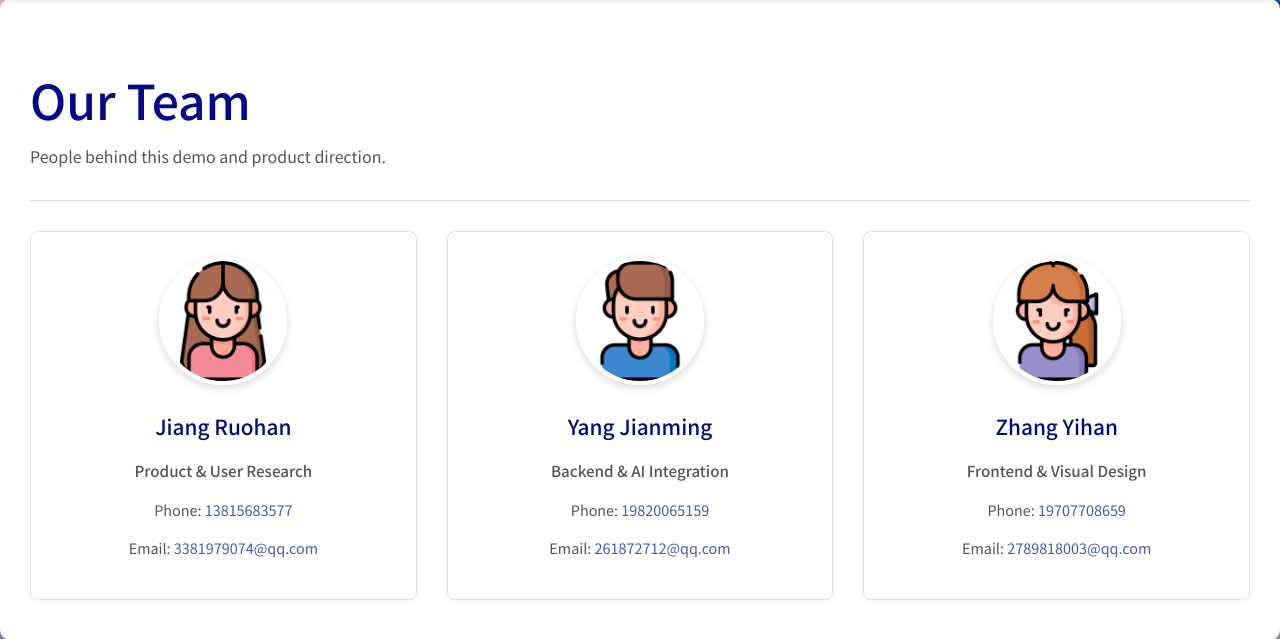
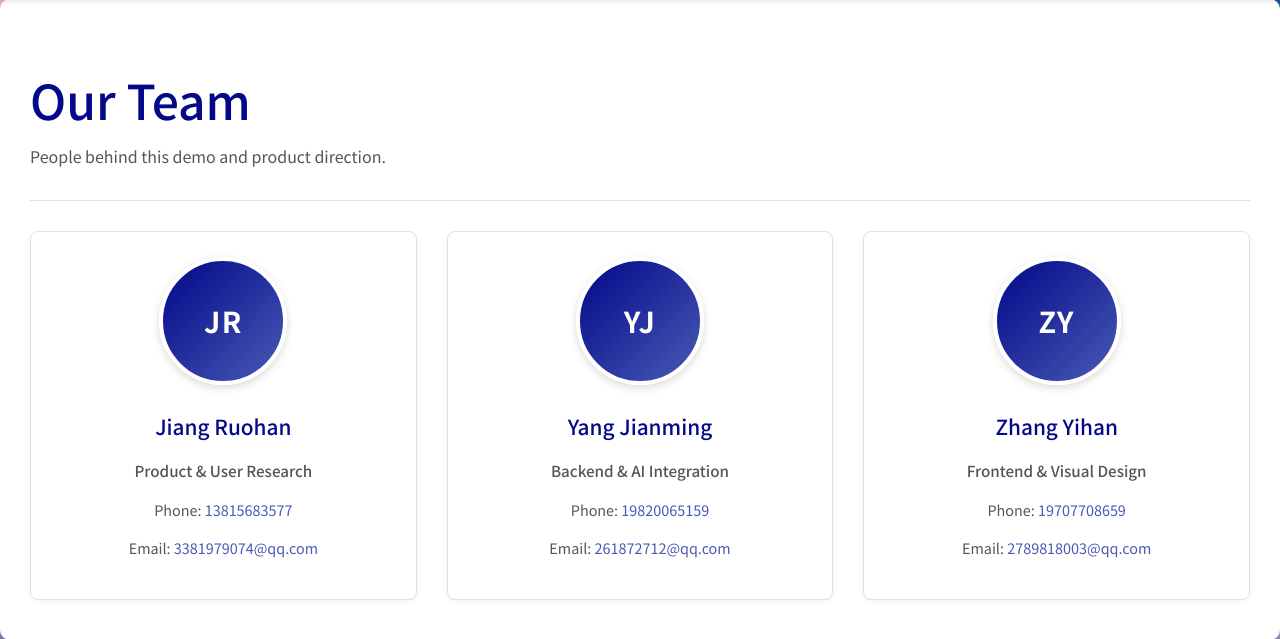
Before and after one commit to Gatsby0916/ai-health-demo, a Flask app: page /team in a window 1280 px wide. Shown: the part 77-716 px from the top of the page. Run offline with Flask 3, Linux system fonts and the light colour scheme.

Commit message:
refactor: replace image assets with symbol-based UI cards

```diff
--- a/app.py
+++ b/app.py
@@ -4,7 +4,7 @@ from pathlib import Path
 from typing import Tuple
 
 from dotenv import load_dotenv
-from flask import Flask, jsonify, render_template, request, url_for
+from flask import Flask, jsonify, render_template, request
 
 from config import load_settings
 from services.ai_service import DeepSeekHealthAdvisor
@@ -34,22 +34,22 @@ def _feature_cards():
         {
             "title": "Stress & Mood Support",
             "description": "Identify stress patterns and receive practical coping strategies for daily life.",
-            "icon": url_for("static", filename="images/icon_stress.png"),
+            "symbol": "S",
         },
         {
             "title": "Sleep Improvement",
             "description": "Get actionable sleep hygiene suggestions based on your routines and symptoms.",
-            "icon": url_for("static", filename="images/icon_sleep.png"),
+            "symbol": "Z",
         },
         {
             "title": "Nutrition Guidance",
             "description": "Receive balanced, realistic diet recommendations adapted to your context.",
-            "icon": url_for("static", filename="images/icon_diet.png"),
+            "symbol": "N",
         },
         {
             "title": "Activity Planning",
             "description": "Build sustainable movement habits with intensity and duration guidance.",
-            "icon": url_for("static", filename="images/icon_exercise.png"),
+            "symbol": "A",
         },
     ]
 
--- a/static/style.css
+++ b/static/style.css
@@ -518,6 +518,20 @@ main .container li {
     opacity: 0.8;
 }
 
+.feature-symbol {
+    width: 56px;
+    height: 56px;
+    margin: 0 auto 15px auto;
+    border-radius: 50%;
+    display: grid;
+    place-items: center;
+    background: var(--primary-color);
+    color: var(--white-color);
+    font-weight: 700;
+    font-size: 1.2rem;
+    letter-spacing: 0.04em;
+}
+
 .feature-item h3 {
     margin-top: 0;
     margin-bottom: 10px;
@@ -562,6 +576,22 @@ main .container li {
     border: 4px solid var(--white-color);
     box-shadow: 0 3px 8px rgba(0,0,0,0.15);
     display: block;
+}
+
+.team-symbol {
+    width: 120px;
+    height: 120px;
+    border-radius: 50%;
+    margin: 0 auto 15px auto;
+    display: grid;
+    place-items: center;
+    background: linear-gradient(135deg, var(--primary-color), var(--primary-hover-color));
+    color: var(--white-color);
+    font-size: 1.8rem;
+    font-weight: 700;
+    letter-spacing: 0.05em;
+    border: 4px solid var(--white-color);
+    box-shadow: 0 3px 8px rgba(0, 0, 0, 0.15);
 }
 
 .team-member-card h3 {
--- a/templates/features.html
+++ b/templates/features.html
@@ -8,7 +8,7 @@
   <div class="features-list">
     {% for feature in features %}
     <div class="feature-item card">
-      <img src="{{ feature.icon }}" alt="{{ feature.title }} icon" class="feature-icon">
+      <div class="feature-symbol" aria-hidden="true">{{ feature.symbol }}</div>
       <h3>{{ feature.title }}</h3>
       <p>{{ feature.description }}</p>
     </div>
--- a/templates/index.html
+++ b/templates/index.html
@@ -35,7 +35,7 @@
     <div class="features-list">
       {% for feature in features %}
       <div class="feature-item card">
-        <img src="{{ feature.icon }}" alt="{{ feature.title }}" class="feature-icon">
+        <div class="feature-symbol" aria-hidden="true">{{ feature.symbol }}</div>
         <h3>{{ feature.title }}</h3>
         <p>{{ feature.description }}</p>
       </div>
--- a/templates/team.html
+++ b/templates/team.html
@@ -7,7 +7,7 @@
 {% block content %}
   <div class="team-grid">
     <div class="team-member-card">
-      <img src="{{ url_for('static', filename='images/member_jiangruohan.png') }}" alt="Jiang Ruohan" class="team-photo">
+      <div class="team-symbol" aria-hidden="true">JR</div>
       <h3>Jiang Ruohan</h3>
       <p class="team-role">Product & User Research</p>
       <div class="team-contact">
@@ -17,7 +17,7 @@
     </div>
 
     <div class="team-member-card">
-      <img src="{{ url_for('static', filename='images/member_yangjianming.png') }}" alt="Yang Jianming" class="team-photo">
+      <div class="team-symbol" aria-hidden="true">YJ</div>
       <h3>Yang Jianming</h3>
       <p class="team-role">Backend & AI Integration</p>
       <div class="team-contact">
@@ -27,7 +27,7 @@
     </div>
 
     <div class="team-member-card">
-      <img src="{{ url_for('static', filename='images/member_zhangyihan.png') }}" alt="Zhang Yihan" class="team-photo">
+      <div class="team-symbol" aria-hidden="true">ZY</div>
       <h3>Zhang Yihan</h3>
       <p class="team-role">Frontend & Visual Design</p>
       <div class="team-contact">
```
Also changed, not shown: UI.png (deleted), static/images/icon_diet.png (deleted), static/images/icon_exercise.png (deleted), static/images/icon_sleep.png (deleted), static/images/icon_stress.png (deleted), static/images/logo.png (deleted), static/images/member_jiangruohan.png (deleted), static/images/member_yangjianming.png (deleted), static/images/member_zhangyihan.png (deleted).
